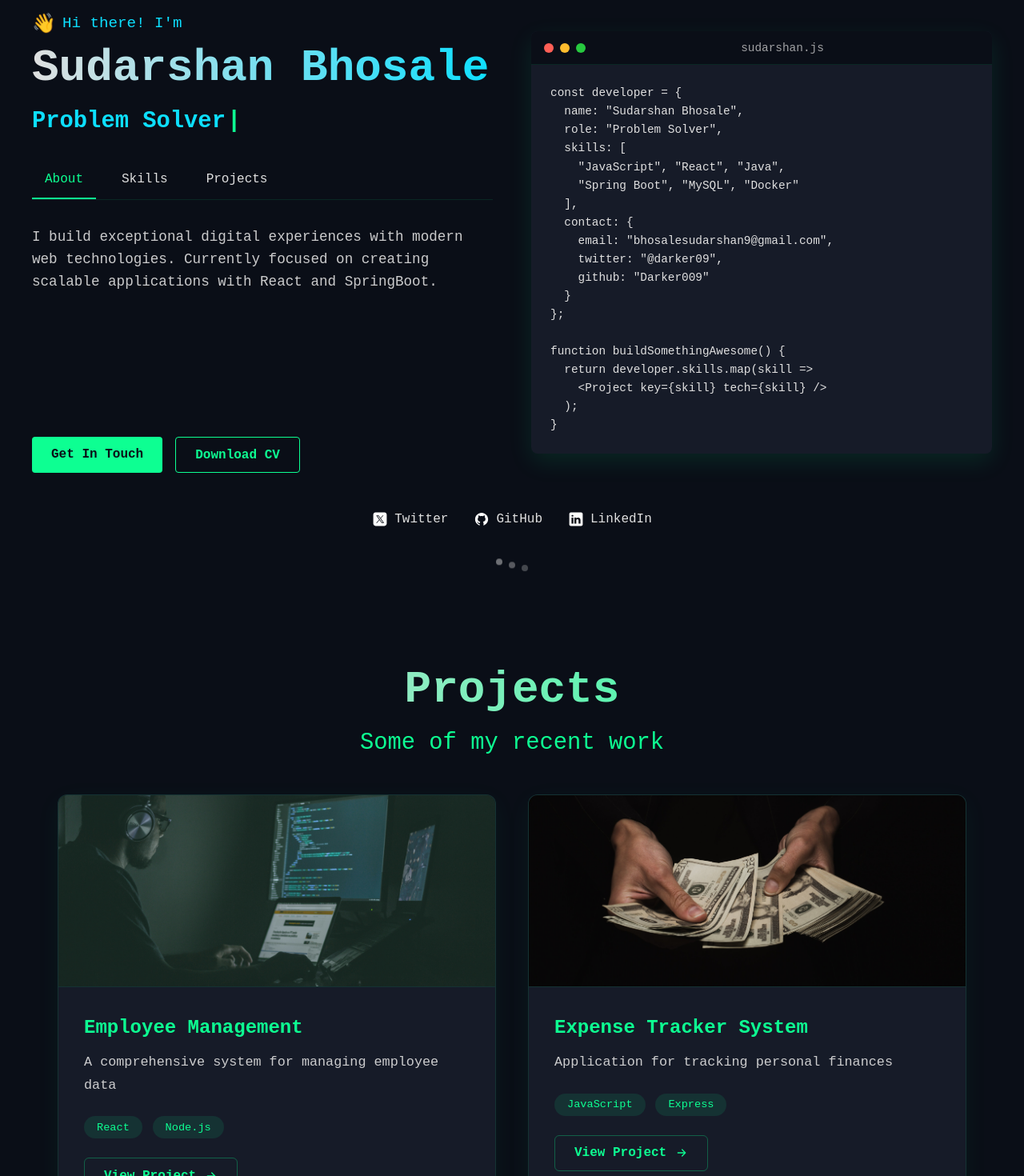
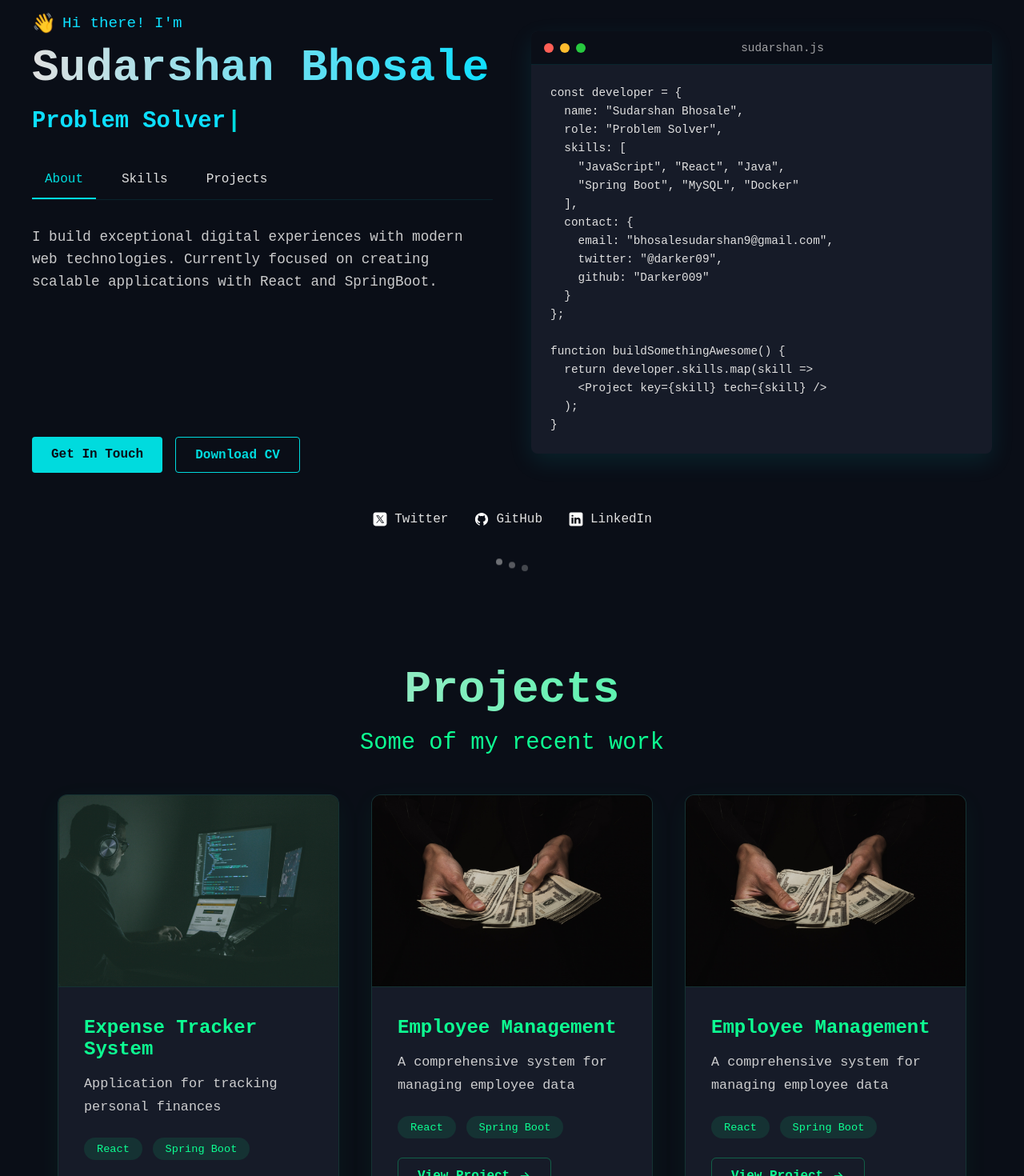
Before and after one commit to rushikeshfaware05/portfolio, a React (Vite) app: page / in a window 1280 px wide. Shown: the part 140-1610 px from the top of the page at 80% size. Built offline with nearby package versions, Linux system fonts and the light colour scheme.

Commit message:
adding new project

```diff
--- a/src/pages/Projects.jsx
+++ b/src/pages/Projects.jsx
@@ -8,21 +8,31 @@ function Projects({ id }) {
     {
       id: 1,
       image: viberr01,
-      title: "Employee Management",
-      description: "A comprehensive system for managing employee data",
-      tags: ["React", "Node.js"],
+      title: "Expense Tracker System",
+      description: "Application for tracking personal finances",
+      tags: ["React", "Spring Boot"],
       link: "https://github.com/Darker009/Employee-Management-System",
       deployed: true
     },
     {
       id: 2,
       image: viberr02,
-      title: "Expense Tracker System",
-      description: "Application for tracking personal finances",
-      tags: ["JavaScript", "Express"],
+      title: "Employee Management",
+      description: "A comprehensive system for managing employee data",
+      tags: ["React", "Spring Boot"],
+      link: "https://github.com/Darker009/ExpenseTrackerSystem",
+      deployed: true
+    },
+    {
+      id: 3,
+      image: viberr02,
+      title: "Employee Management",
+      description: "A comprehensive system for managing employee data",
+      tags: ["React", "Spring Boot"],
       link: "https://github.com/Darker009/ExpenseTrackerSystem",
       deployed: true
     }
+
   ];
 
   const ProjectCard = ({ image, title, description, tags, link, deployed }) => {
--- a/src/styles/HomeStyle.module.css
+++ b/src/styles/HomeStyle.module.css
@@ -64,7 +64,7 @@
 .cursor {
   display: inline-block;
   margin-left: 2px;
-  color: #0dff92;
+  color: #00dbde;
   opacity: 1;
   transition: opacity 0.2s;
 }
@@ -77,7 +77,7 @@
   display: flex;
   gap: 1rem;
   margin-bottom: 2rem;
-  border-bottom: 1px solid rgba(13, 255, 146, 0.1);
+  border-bottom: 1px solid rgba(0, 219, 222, 0.1);
   padding-bottom: 0.5rem;
 }
 
@@ -99,7 +99,7 @@
   left: 0;
   width: 0;
   height: 2px;
-  background-color: #0dff92;
+  background-color: #00dbde;
   transition: width 0.3s ease;
 }
 
@@ -109,7 +109,7 @@
 }
 
 .tab.active {
-  color: #0dff92;
+  color: #00dbde;
 }
 
 .tabContent {
@@ -151,7 +151,7 @@
 .projectCard {
   flex: 1;
   min-width: 200px;
-  border: 1px solid rgba(13, 255, 146, 0.1);
+  border: 1px solid rgba(0, 219, 222, 0.1);
   border-radius: 8px;
   padding: 1.5rem;
   transition: all 0.3s ease;
@@ -159,11 +159,11 @@
 
 .projectCard:hover {
   transform: translateY(-5px);
-  box-shadow: 0 10px 20px rgba(13, 255, 146, 0.1);
+  box-shadow: 0 10px 20px rgba(0, 219, 222, 0.1);
 }
 
 .projectCard h3 {
-  color: #0dff92;
+  color: #00dbde;
   margin-top: 0;
 }
 
@@ -182,23 +182,23 @@
 }
 
 .primaryButton {
-  background-color: #0dff92;
+  background-color: #00dbde;
   color: #0a0e17;
 }
 
 .primaryButton:hover {
   transform: translateY(-3px);
-  box-shadow: 0 5px 15px rgba(13, 255, 146, 0.3);
+  box-shadow: 0 5px 15px rgba(0, 219, 222, 0.3);
 }
 
 .secondaryButton {
-  border: 1px solid #0dff92;
-  color: #0dff92;
+  border: 1px solid #00dbde;
+  color: #00dbde;
   background: transparent;
 }
 
 .secondaryButton:hover {
-  background-color: rgba(13, 255, 146, 0.1);
+  background-color: rgba(0, 219, 222, 0.1);
 }
 
 .codeWindow {
@@ -206,7 +206,7 @@
   background-color: #161b28;
   border-radius: 8px;
   overflow: hidden;
-  box-shadow: 0 10px 30px rgba(13, 255, 146, 0.1);
+  box-shadow: 0 10px 30px rgba(0, 219, 222, 0.1);
 }
 
 .codeHeader {
@@ -214,7 +214,7 @@
   align-items: center;
   padding: 0.8rem 1rem;
   background-color: #0a0e17;
-  border-bottom: 1px solid rgba(13, 255, 146, 0.1);
+  border-bottom: 1px solid rgba(0, 219, 222, 0.1);
 }
 
 .codeButtons {
@@ -281,7 +281,7 @@
 }
 
 .socialLink:hover {
-  color: #0dff92;
+  color: #00dbde;
 }
 
 .socialLink img {
--- a/src/styles/SkillsStyle.module.css
+++ b/src/styles/SkillsStyle.module.css
@@ -9,7 +9,7 @@
   --progress-bg: rgba(255, 255, 255, 0.1);
 
   /* Add default dark mode colors */
-  --color-background: #0a0e17;
+  --color-background: z;
   --color-text: #e0e0e0;
   --color-border: rgba(13,255,146,0.1);
 }
@@ -253,7 +253,7 @@
 
 @media (prefers-color-scheme: light) {
   :root {
-    --primary-bg: linear-gradient(135deg, #f5f7fa 0%, #e4e8eb 100%);
+    --primary-bg:#0a0e17 ;
     --text-primary: #2d3748;
     --text-secondary: #4a5568;
     --card-bg: rgba(0, 0, 0, 0.03);
```
